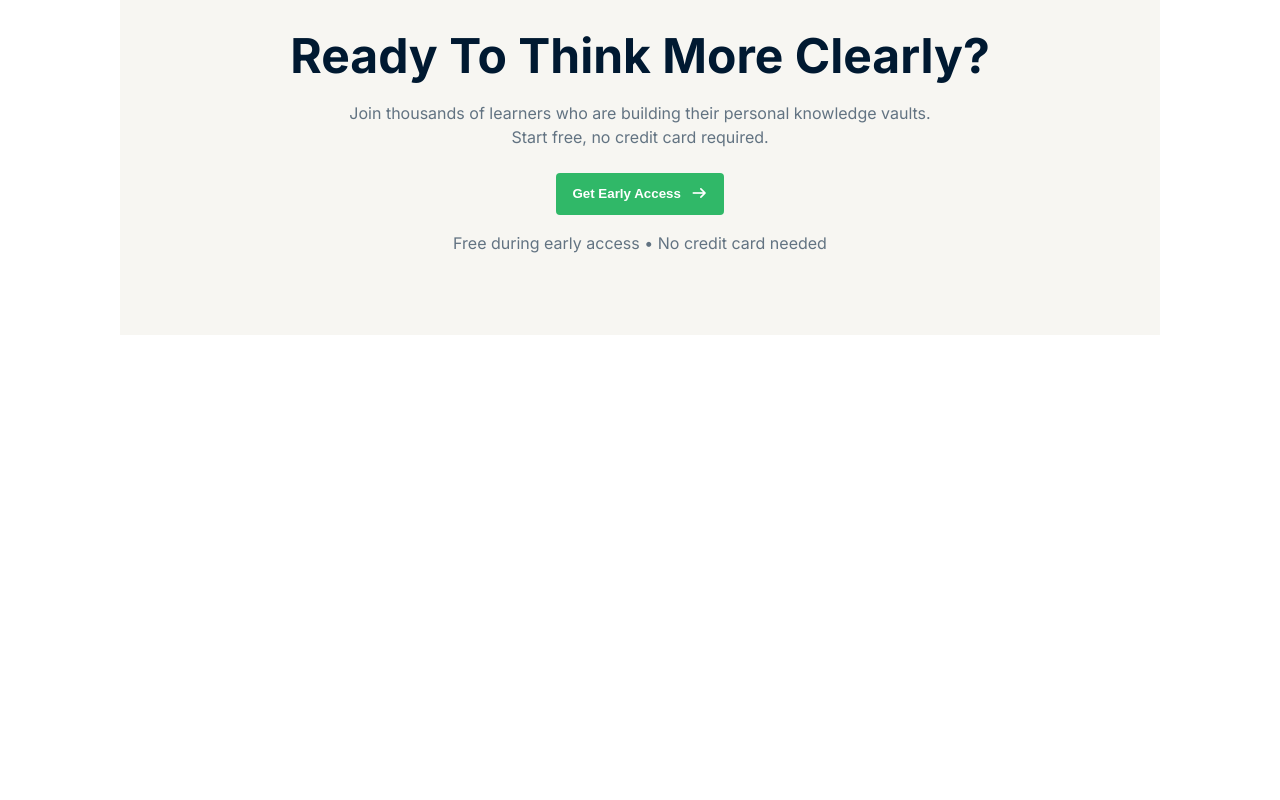
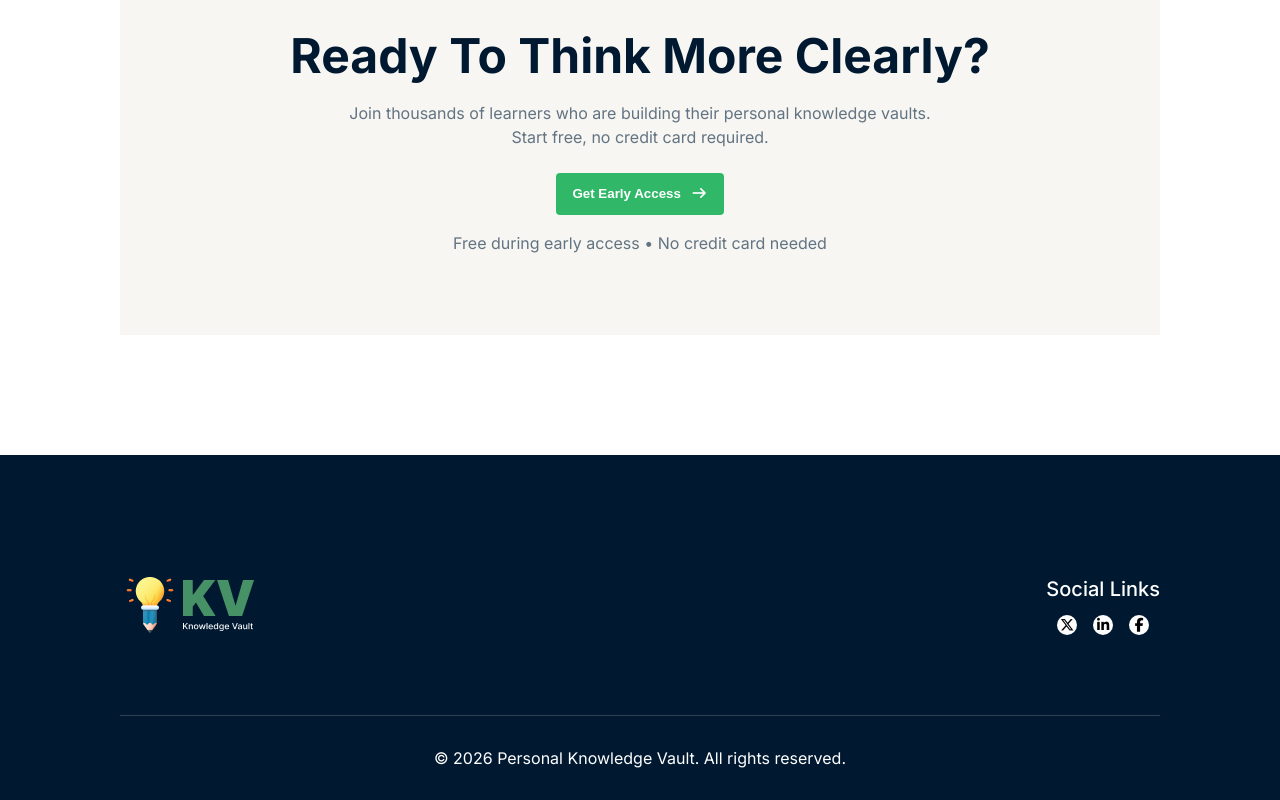
Before and after one commit to HM-Jubaer/Assignment-1, a plain HTML site: page index.html in a window 1280 px wide. Shown: the part 2119-2919 px from the top of the page. Before the commit the page ends 2574 px from the top, so only its background shows below. Drawn offline with Linux system fonts and the light colour scheme.

Commit message:
Footer Content Section.

```diff
--- a/index.html
+++ b/index.html
@@ -162,6 +162,24 @@
 
     </main>
 
-    <footer></footer>
+    <footer>
+
+      <div class="top">
+        <img src="./assets/logo-footer.png" alt="foote Logo">
+        <div class="social">
+          <p>Social Links</p>
+          <ul>
+            <li><i class="fa-brands fa-x-twitter"></i></li>
+            <li><i class="fa-brands fa-linkedin-in"></i></li>
+            <li><i class="fa-brands fa-facebook-f"></i></li>
+          </ul>
+        </div>
+      </div>
+
+      <div class="bottom">
+        <p> &copy; 2026 Personal Knowledge Vault. All rights reserved. </p>
+      </div>
+
+    </footer>
   </body>
 </html>
--- a/styles.css
+++ b/styles.css
@@ -277,3 +277,67 @@ li.items img {
     line-height: 24px;
     text-align: center;
 }
+
+footer {
+    background-color: #001931;
+    padding: 120px 120px 30px 120px;
+    display: flex;
+    flex-direction: column;
+    gap: 80px;
+}
+
+.top{
+    display: flex;
+    flex-direction: row;
+    justify-content: space-between;
+}
+
+.social {
+    display: flex;
+    flex-direction: column;
+    align-items: center;
+    justify-content: center;
+    gap: 12px;
+}
+
+.social p {
+    color: white;
+    font-size: 20px;
+    font-weight: 500;
+    line-height: 28px;
+    text-align: center;
+}
+
+.social ul {
+    display: flex;
+    flex-direction: row;
+    justify-content: center;
+    align-items: center;
+    gap: 16px;
+}
+
+.social li {
+    list-style: none;
+    width: 20px;
+    height: 20px;
+    background-color: white;
+    border-radius: 50px;
+    font-size: 14px;
+
+    display: flex;
+    justify-content: center;
+    align-items: center;
+}
+
+.bottom {
+    border-top: 1px solid #c4c4c43d;
+}
+
+.bottom p {
+    color: white;
+    font-size: 16px;
+    font-weight: 400;
+    line-height: 24px;
+    text-align: center;
+    margin-top: 30px;
+}
```
